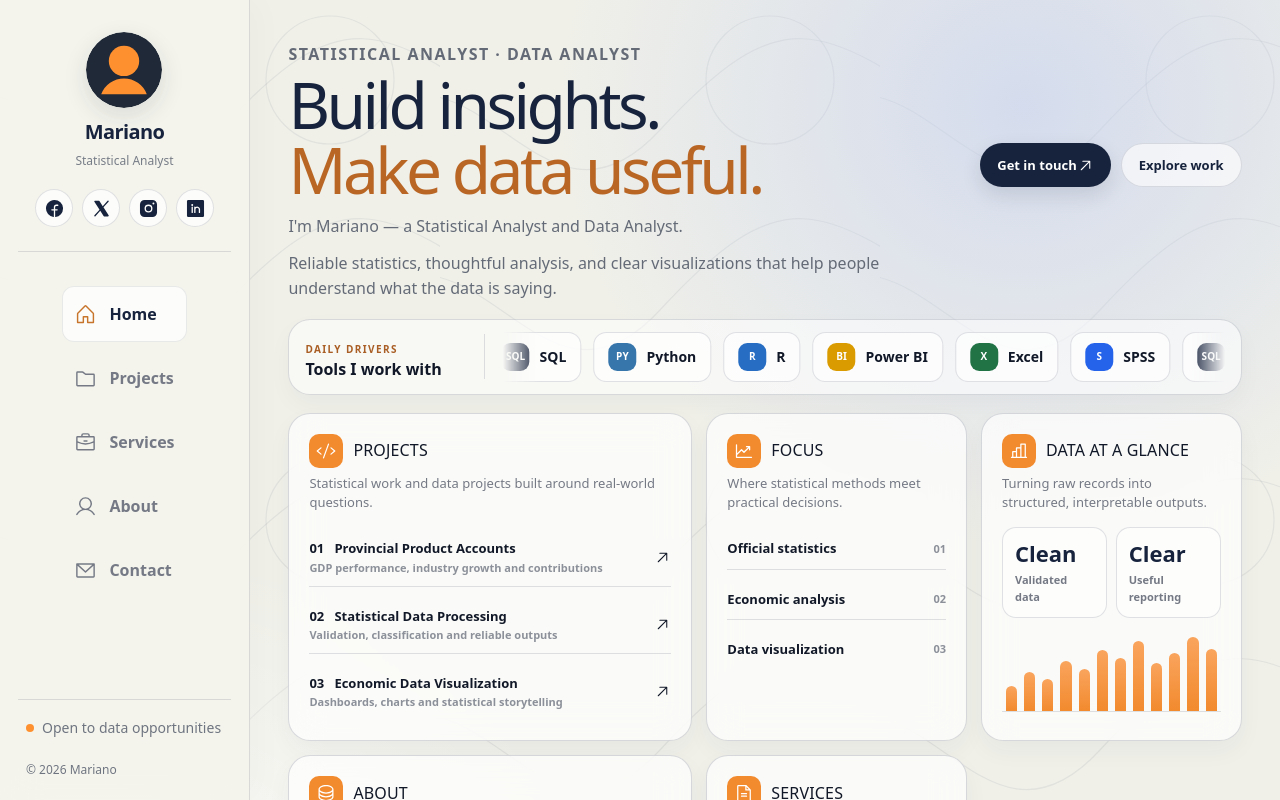
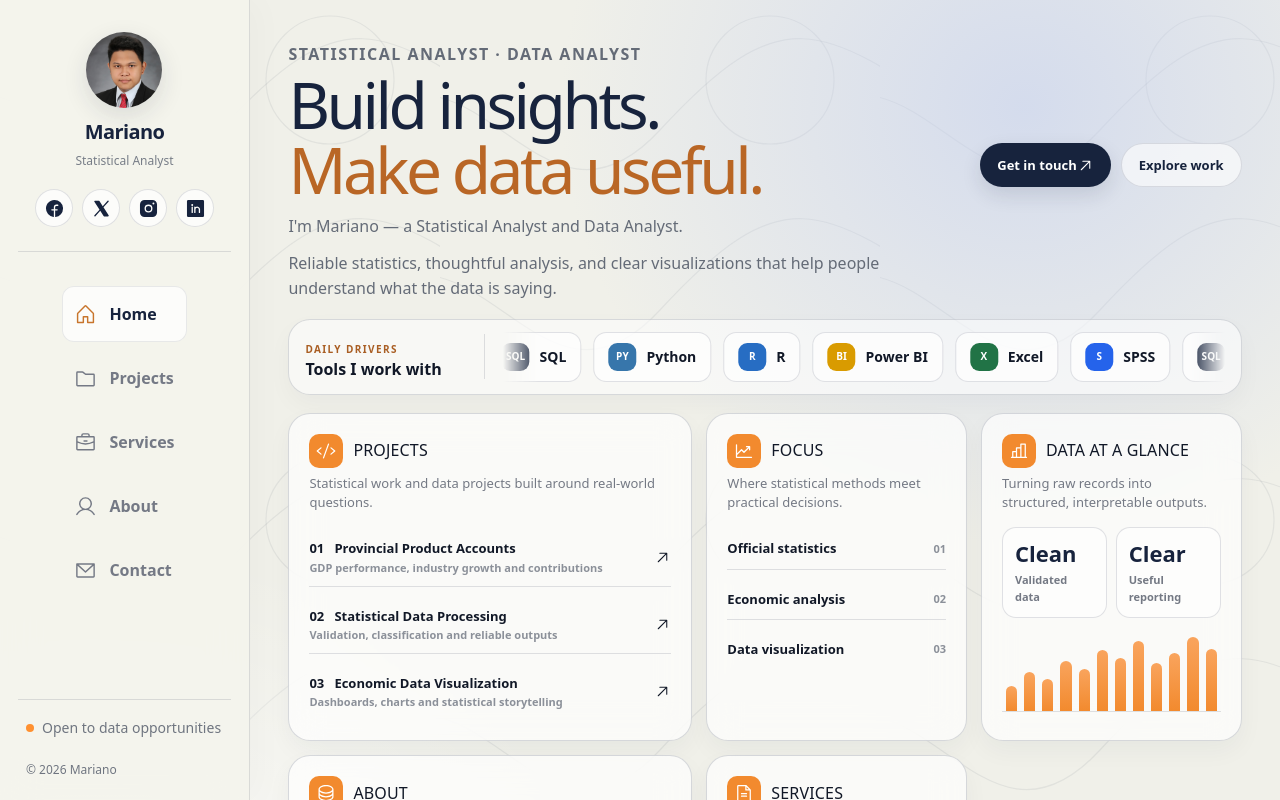
Before and after one commit to marianodags/My-Portfolio, a React (Vite) app: page / in a window 1280 px wide. Shown: the top 800 px of the page. Built offline with nearby package versions, Linux system fonts and the light colour scheme.

Commit message:
profile pic

```diff
--- a/src/components/Contact.jsx
+++ b/src/components/Contact.jsx
@@ -11,7 +11,7 @@ export default function Contact() {
             Tell me what you're trying to analyze. Let's turn your data into clear findings, visualizations, and useful insights.
           </p>
           <a
-            href="mailto:hello@mariano.dev"
+            href="mailto:mqdagaang@gmail.com"
             className="mt-8 inline-flex min-h-14 items-center gap-2 rounded-xl bg-[#FF9030] px-6 font-extrabold text-[#111827]"
           >
             Start a Conversation <ArrowUpRight size={21} />
@@ -19,9 +19,9 @@ export default function Contact() {
         </div>
         <div className="rounded-2xl bg-[#1F2937] p-7">
           <p className="font-bold">Let's connect</p>
-          <a className="contact-link" href="mailto:hello@mariano.dev">
+          <a className="contact-link" href="mailto:mqdagaang@gmail.com">
             <EnvelopeSimple size={22} />
-            hello@mariano.dev
+            mqdagaang@gmail.com
           </a>
           <a className="contact-link" href="./index.html">
             ← Back to home
--- a/src/components/Navbar.jsx
+++ b/src/components/Navbar.jsx
@@ -17,7 +17,7 @@ export default function Navbar() {
   const current = window.location.pathname.split("/").pop() || "index.html";
   return <aside className="portfolio-sidebar fixed bottom-0 left-0 z-50 w-full border-t lg:bottom-auto lg:top-0 lg:h-screen lg:w-[250px] lg:border-r lg:border-t-0" aria-label="Main navigation">
     <div className="profile-block hidden lg:flex">
-      <a href="./index.html" className="brand-link items-center gap-3"><img src="./profile-avatar.svg" alt="Mariano profile avatar" className="h-12 w-12 rounded-full object-cover ring-2 ring-white/70" /><span><strong className="block text-xl">Mariano</strong><small className="text-xs">Statistical Analyst</small></span></a>
+      <a href="./index.html" className="brand-link items-center gap-3"><img src="./mariano.jpg" alt="Mariano profile avatar" className="h-12 w-12 rounded-full object-cover ring-2 ring-white/70" /><span><strong className="block text-xl">Mariano</strong><small className="text-xs">Statistical Analyst</small></span></a>
       <div className="profile-socials" aria-label="Social media links">{socials.map(({label,href,Icon}) => <a key={label} href={href} target="_blank" rel="noopener noreferrer" className="social-icon-link" aria-label={label} title={label}><Icon size={21} weight="fill" aria-hidden="true" /></a>)}</div>
     </div>
     <nav className="mx-auto grid max-w-md grid-cols-5 gap-1 p-2 lg:max-w-none lg:grid-cols-1 lg:gap-2 lg:p-0" aria-label="Main navigation">
```
Also changed, not shown: public/mariano.jpg (added), public/old_profile-avatar.svg (renamed from public/profile-avatar.svg).
